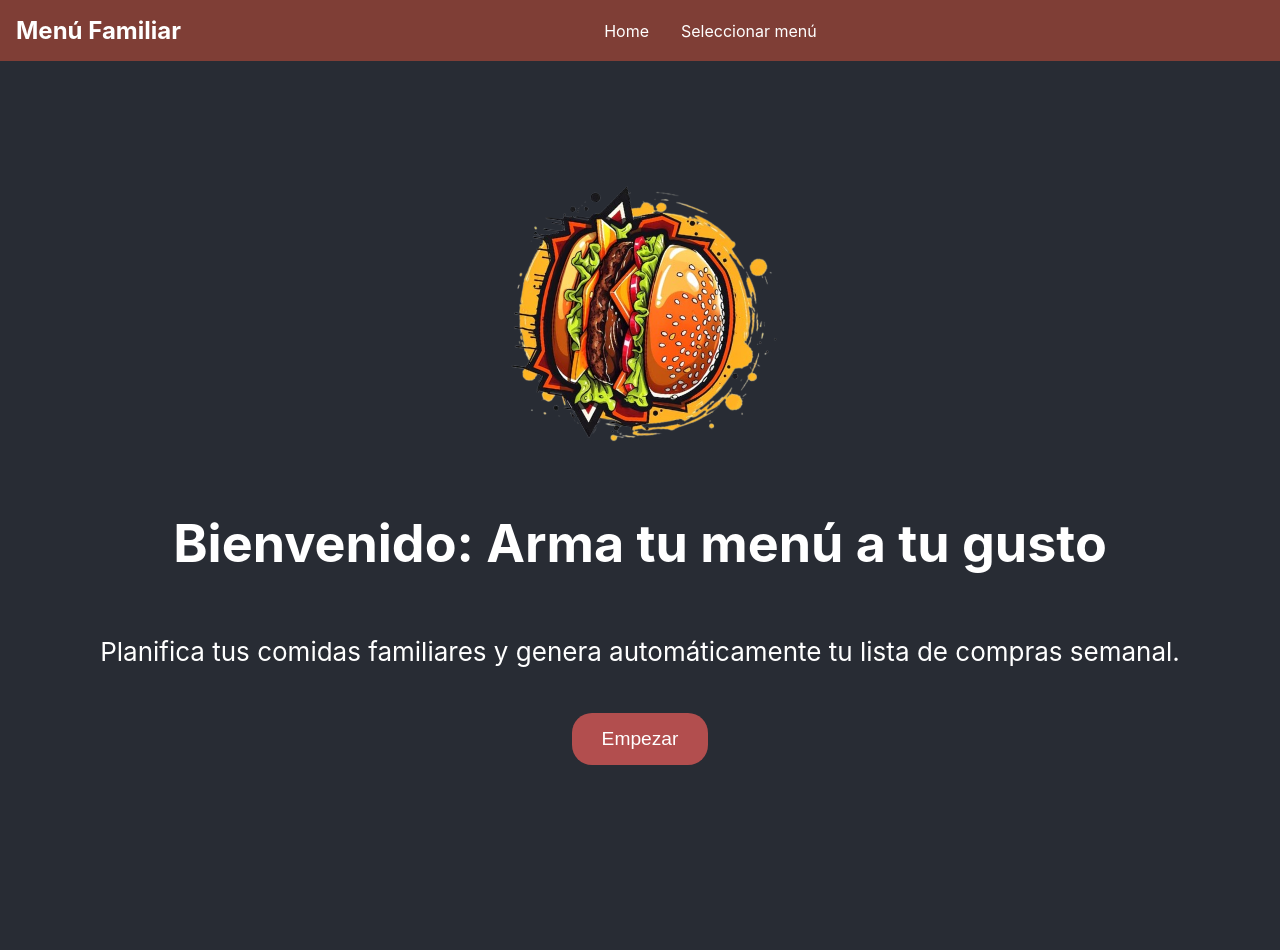
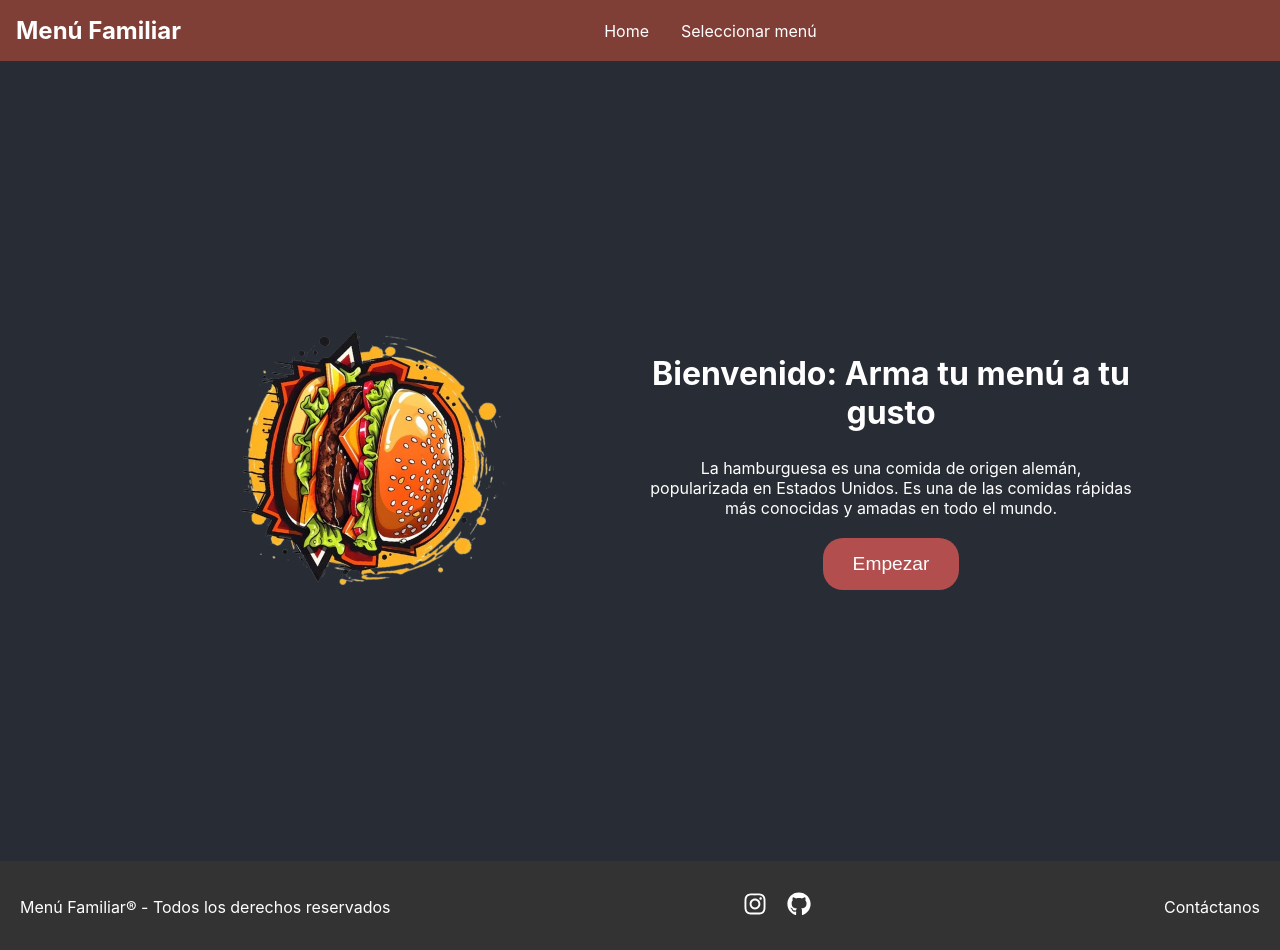
Before and after one commit to dmoyan0/DIU, a React (Create React App) app in the folder menu-familiar/: page / in a window 1280 px wide. Shown: the top 950 px of the page. Before the commit the page ends 861 px from the top, so only its background shows below. Built offline with nearby package versions, Linux system fonts and the light colour scheme.

Commit message:
Add Footer y barra de busqueda

```diff
--- a/menu-familiar/package.json
+++ b/menu-familiar/package.json
@@ -6,8 +6,10 @@
     "@testing-library/jest-dom": "^5.17.0",
     "@testing-library/react": "^13.4.0",
     "@testing-library/user-event": "^13.5.0",
+    "jspdf": "^2.5.2",
     "react": "^18.3.1",
     "react-dom": "^18.3.1",
+    "react-icons": "^5.3.0",
     "react-router-dom": "^6.27.0",
     "react-scripts": "5.0.1",
     "web-vitals": "^2.1.4"
--- a/menu-familiar/src/App.css
+++ b/menu-familiar/src/App.css
@@ -13,19 +13,66 @@
   }
 }
 
-.home-view  {
+.home-view {
   background-color: #282c34;
   min-height: 100vh;
   display: flex;
-  flex-direction: column;
   align-items: center;
   justify-content: center;
-  font-size: calc(10px + 2vmin);
   color: white;
 }
 
-.App-link {
-  color: #61dafb;
+.home-content {
+  display: flex;
+  width: 80%;
+  max-width: 1200px;
+}
+
+.image-section {
+  flex: 1;
+  display: flex;
+  align-items: center;
+  justify-content: center;
+}
+
+.info-section {
+  flex: 1;
+  display: flex;
+  flex-direction: column;
+  justify-content: center;
+  padding: 20px;
+  color: white;
+  background-color: rgba(40, 44, 52, 0.85); /* Fondo ligeramente opaco */
+  border-radius: 10px;
+  margin-left: 20px;
+}
+
+.info-section h1 {
+  font-size: 2rem;
+  margin-bottom: 10px;
+}
+
+.info-section p {
+  font-size: 1rem;
+  margin-bottom: 20px;
+}
+
+.start-button {
+  background-color: #b24e4e;
+  color: white;
+  border: none;
+  padding: 15px 30px;
+  border-radius: 20px;
+  font-size: 1.2rem;
+  cursor: pointer;
+}
+
+.start-button:hover {
+  background-color: #a43e3e;
+}
+
+body {
+  background-color: #282c34;
 }
 
 @keyframes App-logo-spin {
@@ -36,32 +83,3 @@
     transform: rotate(360deg);
   }
 }
-
-/* Agregado para MenuView */
-/*
-.home-view {
-  text-align: center;
-  margin-top: 50px;
-  color: white;
-}
-*/
-
-.start-button {
-  background-color: #b24e4e;
-  color: white;
-  border: none;
-  padding: 15px 30px;
-  border-radius: 20px;
-  font-size: 1.2rem;
-  cursor: pointer;
-  margin-top: 20px;
-}
-
-.start-button:hover {
-  background-color: #a43e3e;
-}
-
-/* Optional: Set a background color to cover the entire app */
-body {
-  background-color: #282c34; /* Same as your home-view background */
-}
--- a/menu-familiar/src/App.js
+++ b/menu-familiar/src/App.js
@@ -1,9 +1,10 @@
 import React from 'react';
 import { BrowserRouter as Router, Routes, Route, Link } from 'react-router-dom';
-import nuevaImagen from './Nueva-Imagen.png';  // Asegúrate de usar el nombre y extensión correctos
+import nuevaImagen from './Nueva-Imagen.png';
 import './App.css';
 import Header from './components/Header';
 import MenuView from './components/MenuView';
+import Footer from './components/Footer';
 
 function App() {
   return (
@@ -17,12 +18,21 @@ function App() {
             path="/"
             element={
               <div className="home-view">
-                <img src={nuevaImagen} className="App-logo" alt="logo" />
-                <h1>Bienvenido: Arma tu menú a tu gusto</h1>
-                <p>Planifica tus comidas familiares y genera automáticamente tu lista de compras semanal.</p>
-                <Link to="/menu">
-                  <button className="start-button">Empezar</button>
-                </Link>
+                <div className="home-content">
+                  <div className="image-section">
+                    <img src={nuevaImagen} className="App-logo" alt="logo" />
+                  </div>
+                  <div className="info-section">
+                    <h1>Bienvenido: Arma tu menú a tu gusto</h1>
+                    <p>
+                      La hamburguesa es una comida de origen alemán, popularizada en Estados Unidos.
+                      Es una de las comidas rápidas más conocidas y amadas en todo el mundo.
+                    </p>
+                    <Link to="/menu">
+                      <button className="start-button">Empezar</button>
+                    </Link>
+                  </div>
+                </div>
               </div>
             }
           />
@@ -30,6 +40,9 @@ function App() {
           {/* Ruta para MenuView */}
           <Route path="/menu" element={<MenuView />} />
         </Routes>
+
+        {/* Agrega el Footer */}
+        <Footer />
       </div>
     </Router>
   );
--- /dev/null
+++ b/menu-familiar/src/components/Footer.css
@@ -0,0 +1,114 @@
+.footer {
+    display: flex;
+    justify-content: space-between;
+    align-items: center;
+    padding: 20px;
+    background-color: #333;
+    color: white;
+  }
+
+  .footer-left p {
+    margin: 0;
+  }
+
+  .footer-center {
+    display: flex;
+    align-items: center;
+    gap: 10px;
+  }
+
+  .icon {
+    color: white;
+    font-size: 1.5rem;
+    cursor: pointer;
+  }
+
+  .icon-link {
+    color: #fff;
+    margin: 0 5px;
+    font-size: 1.5rem;
+    transition: color 0.3s;
+  }
+
+  .icon-link:hover {
+    color: #888888;
+  }
+
+  .footer-right {
+    display: flex;
+    align-items: center;
+  }
+
+  .contact-link {
+    color: #fff;
+    cursor: pointer;
+    transition: color 0.3s;
+  }
+  .contact-link:hover {
+    color:#888888;
+  }
+
+  /* Modal Styles */
+  .modal-overlay {
+    position: fixed;
+    top: 0;
+    left: 0;
+    right: 0;
+    bottom: 0;
+    background-color: rgba(0, 0, 0, 0.7);
+    display: flex;
+    justify-content: center;
+    align-items: center;
+    z-index: 1000;
+  }
+
+  .modal-content {
+    background-color: rgb(0, 0, 0);
+    padding: 20px;
+    border-radius: 8px;
+    max-width: 400px;
+    width: 90%;
+  }
+
+  .modal-content h2 {
+    margin-top: 0;
+  }
+
+  .modal-content label {
+    display: block;
+    margin-top: 10px;
+  }
+
+  .modal-content input,
+  .modal-content select,
+  .modal-content textarea {
+    width: 100%;
+    padding: 8px;
+    margin-top: 5px;
+    border: 1px solid #ccc;
+    border-radius: 4px;
+  }
+
+  .button-container {
+    display: flex;
+    justify-content: space-between;
+    margin-top: 15px;
+  }
+
+  .send-button {
+    background-color: #4CAF50;
+    color: white;
+    border: none;
+    padding: 10px 20px;
+    border-radius: 4px;
+    cursor: pointer;
+  }
+
+  .cancel-button {
+    background-color: #f44336;
+    color: white;
+    border: none;
+    padding: 10px 20px;
+    border-radius: 4px;
+    cursor: pointer;
+  }
--- /dev/null
+++ b/menu-familiar/src/components/Footer.js
@@ -0,0 +1,66 @@
+import React, { useState } from 'react';
+import './Footer.css';
+import { FaInstagram, FaGithub } from 'react-icons/fa';
+
+function Footer() {
+  const [showModal, setShowModal] = useState(false);
+
+  const handleOpenModal = () => setShowModal(true);
+  const handleCloseModal = () => setShowModal(false);
+  const handleSendMessage = (event) => {
+    event.preventDefault();
+    alert("Mensaje enviado correctamente");
+    handleCloseModal();
+  };
+
+  return (
+    <footer className="footer">
+      <div className="footer-left">
+        <p>Menú Familiar® - Todos los derechos reservados</p>
+      </div>
+      <div className="footer-center">
+      <a href="https://instagram.com" target="_blank" rel="noopener noreferrer" className="icon-link">
+          <FaInstagram size={24} />
+        </a>
+        <a href="https://github.com/dmoyan0/menu-familiar" target="_blank" rel="noopener noreferrer" className="icon-link">
+          <FaGithub size={24} />
+        </a>
+      </div>
+      <div className="footer-right">
+        <p className="contact-link" onClick={handleOpenModal}>Contáctanos</p>
+      </div>
+
+      {showModal && (
+        <div className="modal-overlay">
+          <div className="modal-content">
+            <h2>Contáctanos</h2>
+            <form onSubmit={handleSendMessage}>
+              <label>Email:</label>
+              <input type="email" placeholder="Tu correo" required />
+
+              <label>Tipo de mensaje:</label>
+              <select required>
+                <option value="">Selecciona una opción</option>
+                <option value="consulta">Consulta</option>
+                <option value="sugerencia">Sugerencia</option>
+                <option value="reclamo">Reclamo</option>
+              </select>
+
+              <label>Mensaje:</label>
+              <textarea placeholder="Escribe tu mensaje aquí" required></textarea>
+
+              <div className="button-container">
+                <button type="submit" className="send-button">Enviar</button>
+                <button type="button" className="cancel-button" onClick={handleCloseModal}>Cerrar</button>
+
+
+              </div>
+            </form>
+          </div>
+        </div>
+      )}
+    </footer>
+  );
+}
+
+export default Footer;
--- a/menu-familiar/src/components/MenuView.css
+++ b/menu-familiar/src/components/MenuView.css
@@ -15,7 +15,7 @@
 .add-menu-button,
 .shopping-list-button,
 .recommendations-button {
-  background-color: #b24e4e;
+  background-color: #4CAF50;
   color: #fff;
   border: none;
   padding: 10px 20px;
@@ -237,3 +237,31 @@
 .delete-week-button:hover {
   background-color: #c9302c;
 }
+
+.search-bar {
+  width: 300px;
+  padding: 8px;
+  border-radius: 4px;
+  border: 1px solid #ddd;
+  margin-bottom: 20px;
+}
+
+.search-suggestions {
+  background-color: #eee;
+  width: 300px;
+  border-radius: 4px;
+  max-height: 150px;
+  overflow-y: auto;
+  box-shadow: 0px 4px 8px rgba(0, 0, 0, 0.2);
+  margin-bottom: 20px;
+}
+
+.suggestion {
+  padding: 10px;
+  cursor: pointer;
+  border-bottom: 1px solid #ddd;
+}
+
+.suggestion:hover {
+  background-color: #ddd;
+}
```
Also changed, not shown: menu-familiar/src/components/MenuView.js (+80 -6 lines), 1 other file (tests, documents, lock files or other folders).
